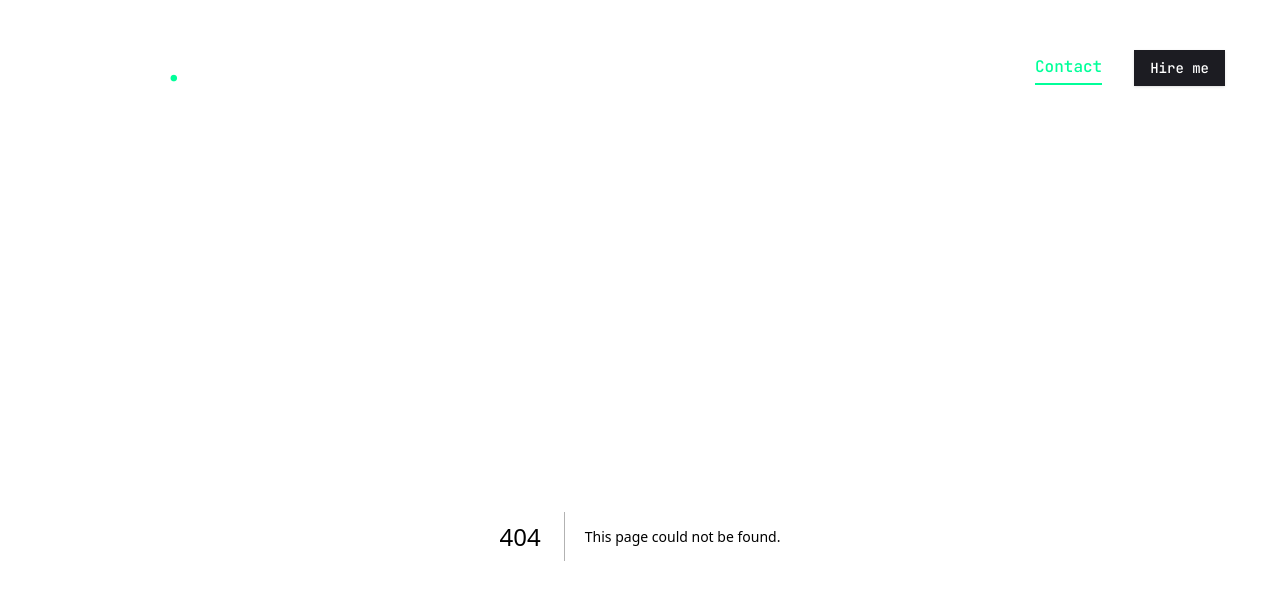
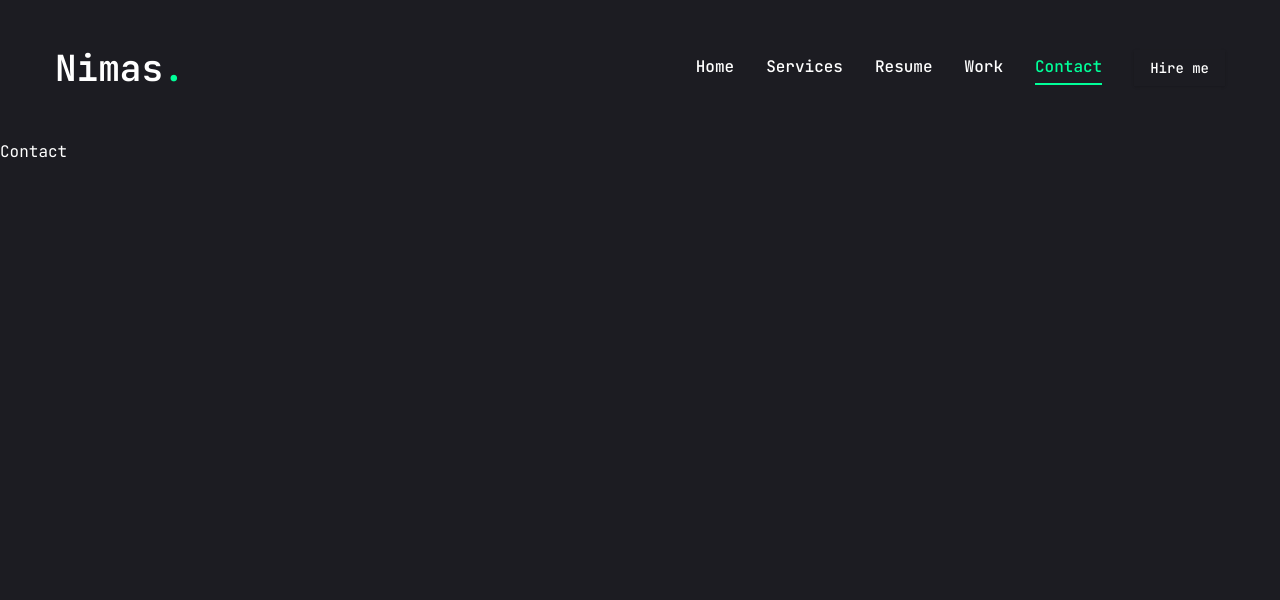
Before and after one commit to Kafoor-Nimas/my-portfolio, a Next.js app: page /contact in a window 1280 px wide. Before the commit this address had no page. Shown: the top 600 px of the page. Built offline with nearby package versions, Linux system fonts and the light colour scheme.

Commit message:
created folder structure for pages

```diff
--- /dev/null
+++ b/app/contact/page.jsx
@@ -0,0 +1,8 @@
+
+const Contact = () => {
+  return (
+    <div>Contact</div>
+  )
+}
+
+export default Contact
--- /dev/null
+++ b/app/resume/page.jsx
@@ -0,0 +1,5 @@
+const Resume = () => {
+  return <div>Resume</div>;
+};
+
+export default Resume;
--- /dev/null
+++ b/app/work/page.jsx
@@ -0,0 +1,8 @@
+
+const Work = () => {
+  return (
+    <div>Work</div>
+  )
+}
+
+export default Work
```
